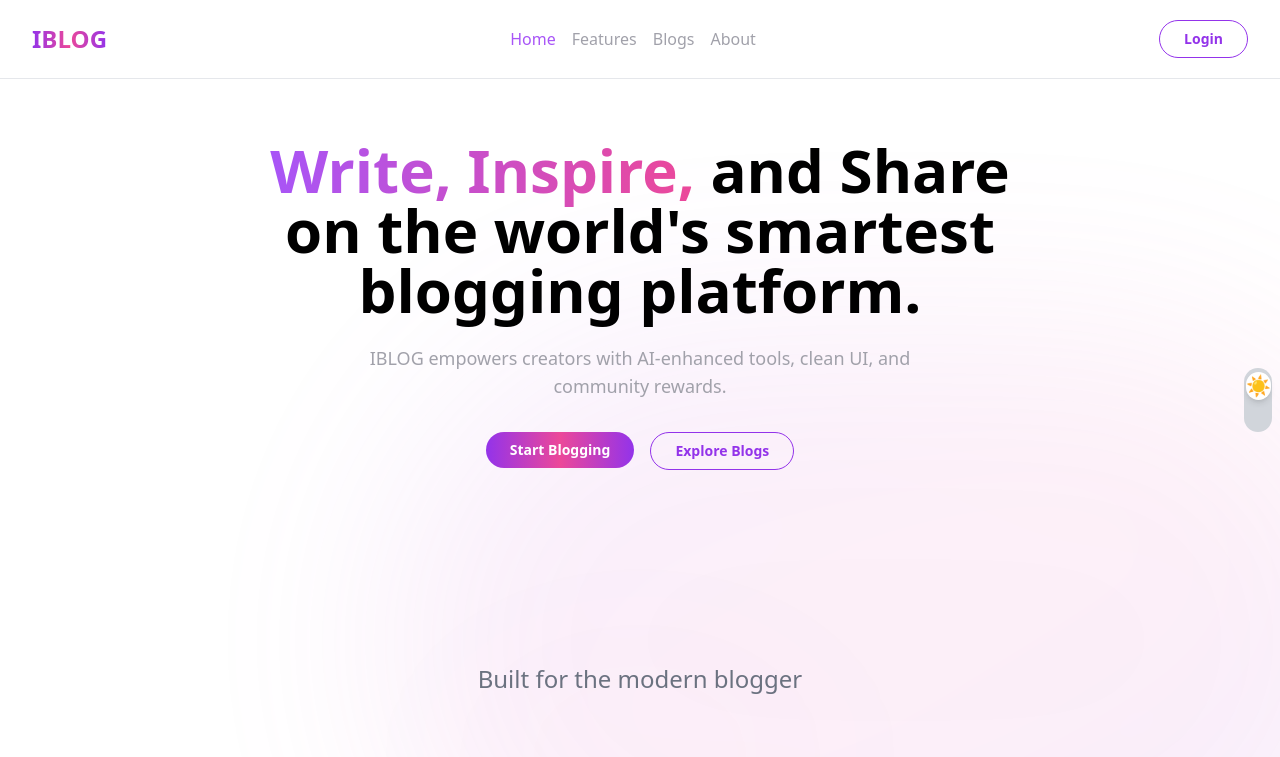
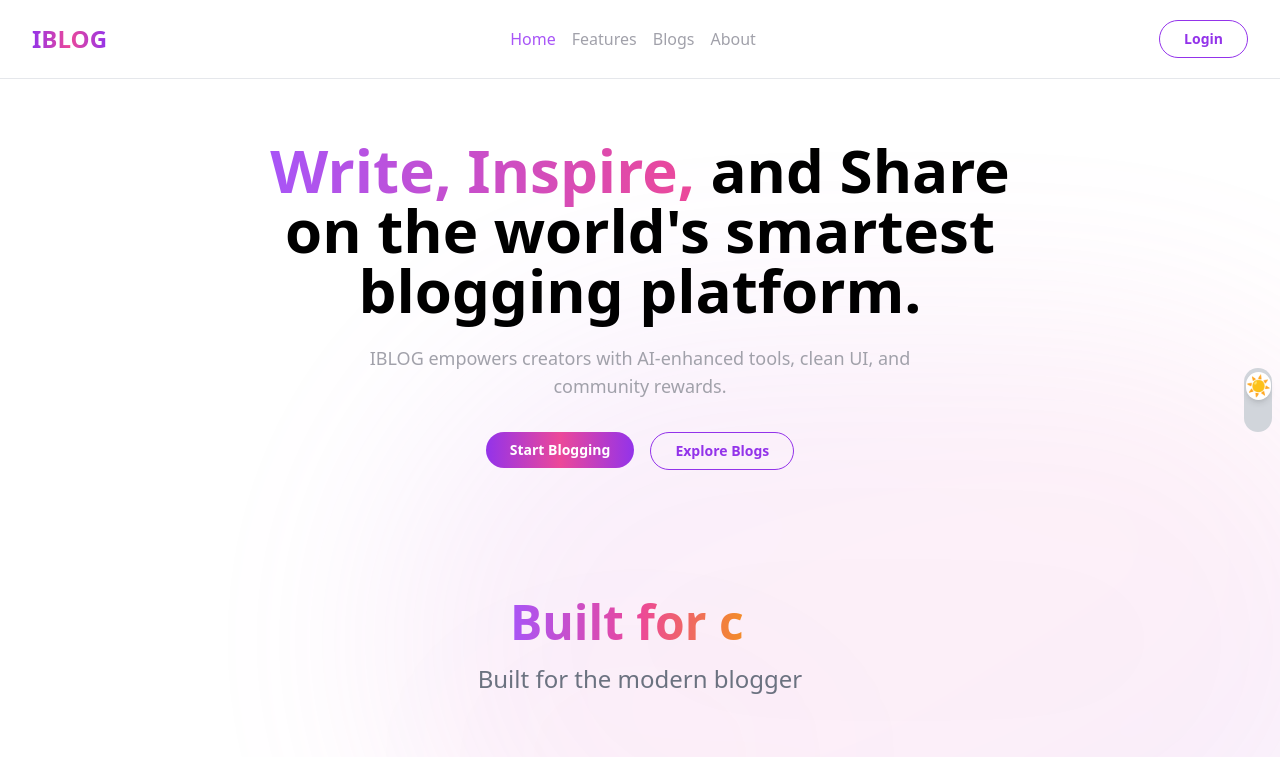
Before and after one commit to egwimcodes/iblog-frontend, a Next.js app: page / in a window 1280 px wide. Shown: the top 757 px of the page. Built offline with nearby package versions, Linux system fonts and the light colour scheme; a web font is replaced by a local one.

Commit message:
updated typing Hero

```diff
--- a/src/components/landing-components/TypingHeroText.tsx
+++ b/src/components/landing-components/TypingHeroText.tsx
@@ -7,7 +7,7 @@ export default function TypingHeroText() {
         <span className="relative inline-block group">
             <span className="bg-gradient-to-r from-purple-500 via-pink-500 to-amber-500 text-transparent bg-clip-text bg-300% animate-gradient">
                 <Typewriter
-                    words={['Powerful features,', 'Built creators,', 'Powered by AI']}
+                    words={['Powerful features,', 'Built for creators,', 'Powered by AI']}
                     loop={false}
                     cursor
                     cursorStyle="|"
```
